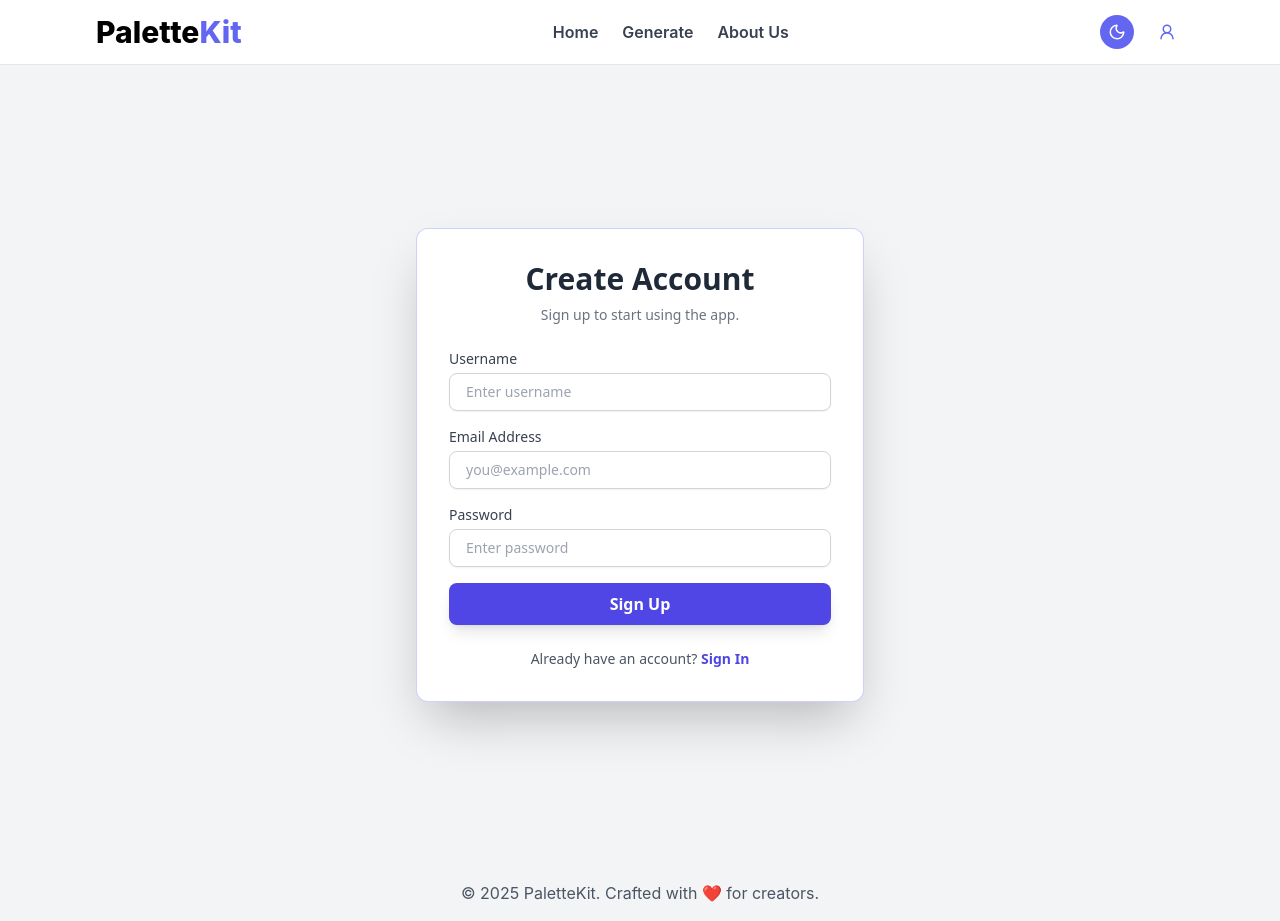
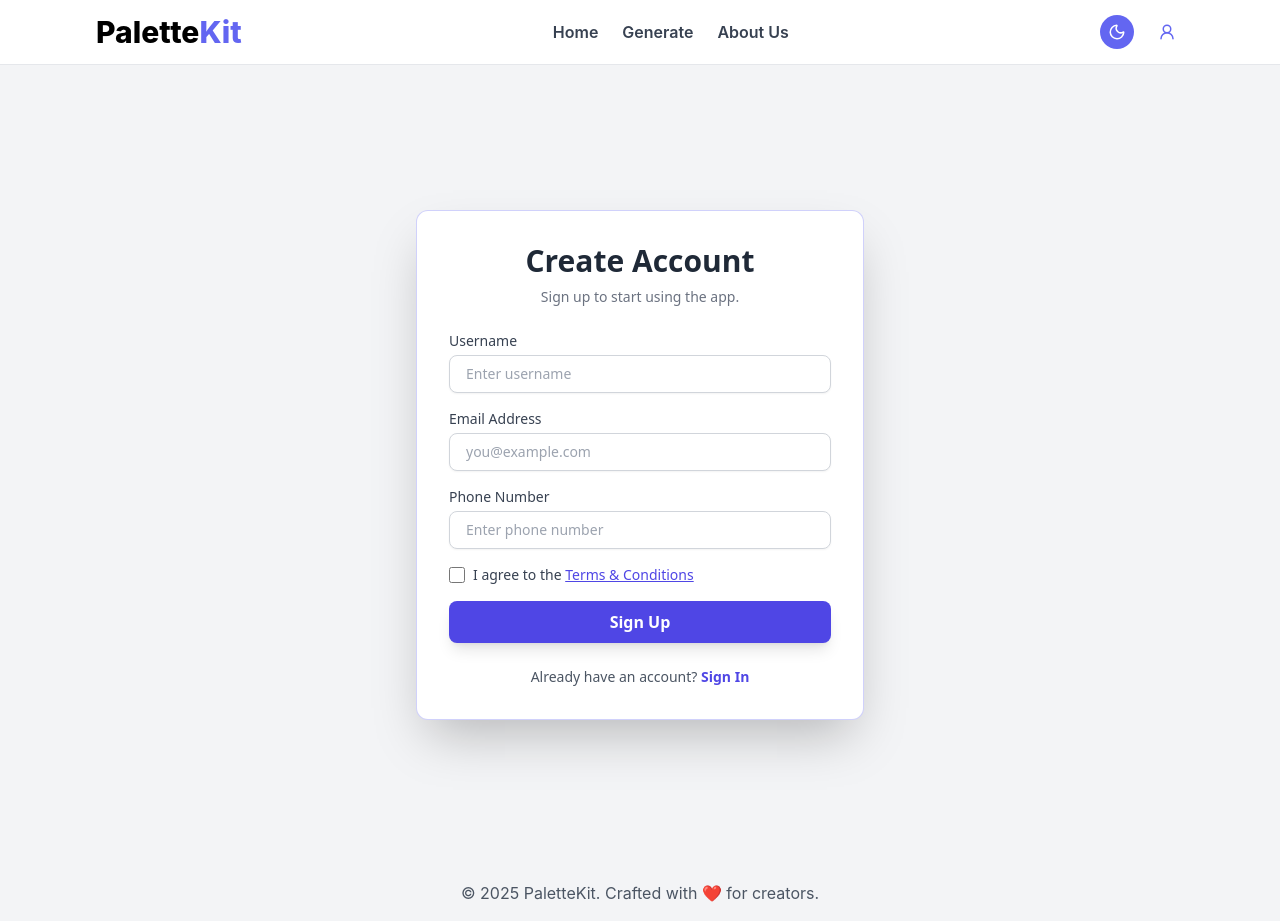
Before and after one commit to itzmegelo/PalleteKitV2, a React (Create React App) app: page /signup in a window 1280 px wide. Built offline with nearby package versions, Linux system fonts and the light colour scheme.

Commit message:
Added Terms

```diff
--- a/src/pages/auth/SignIn.jsx
+++ b/src/pages/auth/SignIn.jsx
@@ -106,14 +106,14 @@ export default function SignIn() {
             </div>
 
             {/* Forgot Password Link */}
-            <div className="flex items-center justify-end">
+            {/* <div className="flex items-center justify-end">
               <a
                 href="/"
                 className="text-xs font-medium text-indigo-600 hover:text-indigo-700 transition duration-150 ease-in-out"
               >
                 Forgot Password?
               </a>
-            </div>
+            </div> */}
 
             {/* Sign In Button */}
             <button
--- a/src/pages/auth/SignUp.jsx
+++ b/src/pages/auth/SignUp.jsx
@@ -1,10 +1,14 @@
 import React, { useState } from "react";
 import { supabase } from "../../supabaseClient";
+import { X } from "lucide-react";
 
 export default function SignUp() {
   const [email, setEmail] = useState("");
   const [password, setPassword] = useState("");
   const [displayName, setDisplayName] = useState("");
+  const [phone, setPhone] = useState("");
+  const [termsAccepted, setTermsAccepted] = useState(false);
+  const [showTerms, setShowTerms] = useState(false);
   const [statusMessage, setStatusMessage] = useState("");
   const [statusType, setStatusType] = useState("");
   const [loading, setLoading] = useState(false);
@@ -14,20 +18,26 @@ export default function SignUp() {
     setLoading(true);
     setStatusMessage("");
 
-    if (!email || !password || !displayName) {
+    if (!email || !password || !displayName || !phone) {
       setStatusMessage("Please fill all fields.");
       setStatusType("error");
       setLoading(false);
       return;
     }
 
+    if (!termsAccepted) {
+      setStatusMessage("You must accept the Terms & Conditions.");
+      setStatusType("error");
+      setLoading(false);
+      return;
+    }
+
     try {
-      // ✅ Create user with Supabase and store display name in metadata
       const { data, error } = await supabase.auth.signUp({
         email,
         password,
         options: {
-          data: { display_name: displayName }, // Store in user_metadata
+          data: { display_name: displayName, phone_number: phone },
         },
       });
 
@@ -35,7 +45,9 @@ export default function SignUp() {
         setStatusMessage(error.message);
         setStatusType("error");
       } else {
-        setStatusMessage("Account created successfully! Check your email.");
+        setStatusMessage(
+          "Account created successfully! Check your email for confirmation."
+        );
         setStatusType("success");
         console.log("User created:", data);
       }
@@ -67,7 +79,7 @@ export default function SignUp() {
                 htmlFor="displayName"
                 className="block text-sm font-medium text-gray-700 mb-1 dark:text-gray-300"
               >
-               Username
+                Username
               </label>
               <input
                 type="text"
@@ -99,23 +111,47 @@ export default function SignUp() {
               />
             </div>
 
-            {/* Password */}
+            {/* Phone Number */}
             <div>
               <label
-                htmlFor="password"
+                htmlFor="phone"
                 className="block text-sm font-medium text-gray-700 mb-1 dark:text-gray-300"
               >
-                Password
+                Phone Number
               </label>
               <input
-                type="password"
-                id="password"
-                placeholder="Enter password"
-                value={password}
-                onChange={(e) => setPassword(e.target.value)}
+                type="tel"
+                id="phone"
+                placeholder="Enter phone number"
+                value={phone}
+                onChange={(e) => setPhone(e.target.value)}
                 className="mt-1 block w-full px-4 py-2 border border-gray-300 rounded-lg shadow-sm focus:outline-none focus:ring-indigo-600 focus:border-indigo-600 sm:text-sm dark:bg-white/5 dark:border-gray-700"
                 required
               />
+            </div>
+
+            {/* Terms & Conditions */}
+            <div className="flex items-center gap-2">
+              <input
+                type="checkbox"
+                id="terms"
+                checked={termsAccepted}
+                onChange={(e) => setTermsAccepted(e.target.checked)}
+                className="h-4 w-4 text-indigo-600 focus:ring-indigo-500 border-gray-300 rounded"
+              />
+              <label
+                htmlFor="terms"
+                className="text-sm text-gray-700 dark:text-gray-300"
+              >
+                I agree to the{" "}
+                <button
+                  type="button"
+                  onClick={() => setShowTerms(true)}
+                  className="text-indigo-600 hover:text-indigo-700 underline"
+                >
+                  Terms & Conditions
+                </button>
+              </label>
             </div>
 
             <button
@@ -152,6 +188,82 @@ export default function SignUp() {
           </div>
         </div>
       </div>
+
+      {/* Terms & Conditions Modal */}
+      {showTerms && (
+        <div className="fixed inset-0 bg-black bg-opacity-50 flex justify-center items-center z-50">
+          <div className="bg-white dark:bg-gray-800 rounded-xl p-6 w-full max-w-lg shadow-xl relative mx-4">
+            <button
+              onClick={() => setShowTerms(false)}
+              className="absolute top-3 right-3 text-gray-400 hover:text-gray-600"
+            >
+              <X size={20} />
+            </button>
+            <h3 className="text-xl font-semibold mb-4 text-gray-800 dark:text-white">
+              Terms & Conditions
+            </h3>
+            <div className="max-h-96 overflow-y-auto text-sm text-gray-700 dark:text-gray-300 space-y-2">
+              <p>
+                <strong>Welcome to PaletteKit!</strong> By using this app, you
+                agree to the following terms and conditions. Please read them
+                carefully.
+              </p>
+              <p>
+                <strong>1. Account Responsibility:</strong> You are responsible
+                for maintaining the confidentiality of your account information
+                and for all activities under your account. Sharing your account
+                credentials is prohibited.
+              </p>
+              <p>
+                <strong>2. User Conduct:</strong> You agree not to use
+                PaletteKit to upload, share, or distribute content that is
+                illegal, offensive, or infringes the rights of others. Respect
+                other creators and their work.
+              </p>
+              <p>
+                <strong>3. Intellectual Property:</strong> All palettes you
+                create remain your property. By sharing them publicly on
+                PaletteKit, you grant other users the right to view and use them
+                for inspiration, but not to claim ownership.
+              </p>
+              <p>
+                <strong>4. Reactions and Interaction:</strong> You may react to
+                other users’ palettes once per palette. Any attempt to
+                manipulate reactions is prohibited.
+              </p>
+              <p>
+                <strong>5. Termination:</strong> PaletteKit reserves the right
+                to suspend or terminate accounts that violate these terms or
+                engage in abusive behavior.
+              </p>
+              <p>
+                <strong>6. Privacy:</strong> Your personal data, including email
+                and phone number, will be used in accordance with our Privacy
+                Policy. Do not share sensitive information in your palettes.
+              </p>
+              <p>
+                <strong>7. Changes to Terms:</strong> PaletteKit may update
+                these terms periodically. Continued use of the app constitutes
+                acceptance of the updated terms.
+              </p>
+              <p>
+                By clicking “Accept Terms,” you acknowledge that you have read,
+                understood, and agreed to abide by these terms and conditions.
+              </p>
+            </div>
+
+            <button
+              onClick={() => {
+                setTermsAccepted(true);
+                setShowTerms(false);
+              }}
+              className="mt-4 w-full bg-indigo-600 hover:bg-indigo-700 text-white py-2 rounded-md font-medium transition-colors"
+            >
+              Accept Terms
+            </button>
+          </div>
+        </div>
+      )}
     </div>
   );
 }
```
